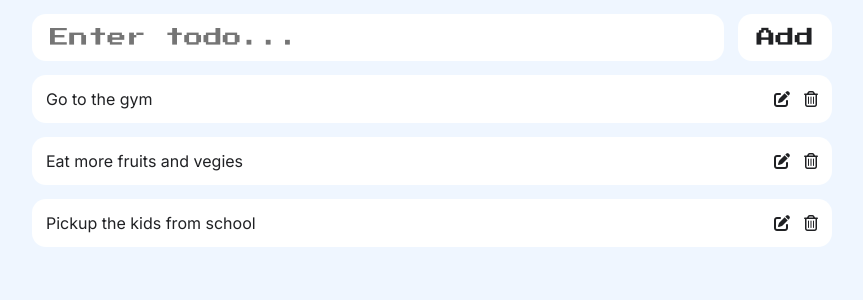
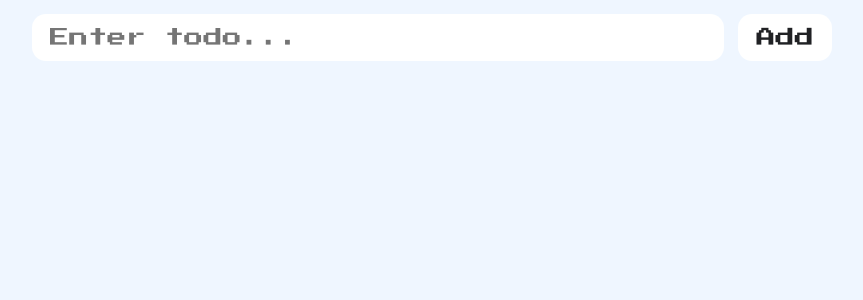
Before and after one commit to medium-sofy/react-to-do, a React (Vite) app: page / in a window 1280 px wide. Shown: the top 300 px of the page, without its empty margins (208-1071 px from the left). Built offline with nearby package versions, Linux system fonts and the light colour scheme.

Commit message:
Add handleAddTodos function to ToDoInput Component

```diff
--- a/src/App.jsx
+++ b/src/App.jsx
@@ -1,22 +1,20 @@
-import { useState } from "react"
-import ToDoInput from "./components/ToDoInput"
-import ToDoList from "./components/ToDoList"
+import { useState } from "react";
+import ToDoInput from "./components/ToDoInput";
+import ToDoList from "./components/ToDoList";
 
 function App() {
-
-  const [todos, setTodos] =useState( [
-    'Go to the gym',
-    'Eat more fruits and vegies',
-    'Pickup the kids from school'
-  ])
-
+  const [todos, setTodos] = useState([]);
+  function handleAddTodos(newTodo) {
+    const newTodoList = [...todos, newTodo];
+    setTodos(newTodoList);
+  }
 
   return (
-      <>
-        <ToDoInput/>
-        <ToDoList todos={todos}/>
-      </>
-  )
+    <>
+      <ToDoInput handleAddTodos={handleAddTodos} />
+      <ToDoList todos={todos} />
+    </>
+  );
 }
 
-export default App
+export default App;
--- a/src/components/ToDoInput.jsx
+++ b/src/components/ToDoInput.jsx
@@ -1,10 +1,27 @@
-export default function ToDoInput(){
+import { useState } from "react";
+
+export default function ToDoInput(props) {
+  const { handleAddTodos } = props;
+  const [todoValue, setTodoValue] = useState("");
   return (
     <>
       <header>
-        <input type="text" placeholder="Enter todo..." />
-        <button>Add</button>
+        <input
+          value={todoValue}
+          onChange={(e) => {
+            setTodoValue(e.target.value);
+          }}
+          placeholder="Enter todo..."
+        />
+        <button
+          onClick={() => {
+            handleAddTodos(todoValue);
+            setTodoValue("");
+          }}
+        >
+          Add
+        </button>
       </header>
     </>
-  )
+  );
 }
```
